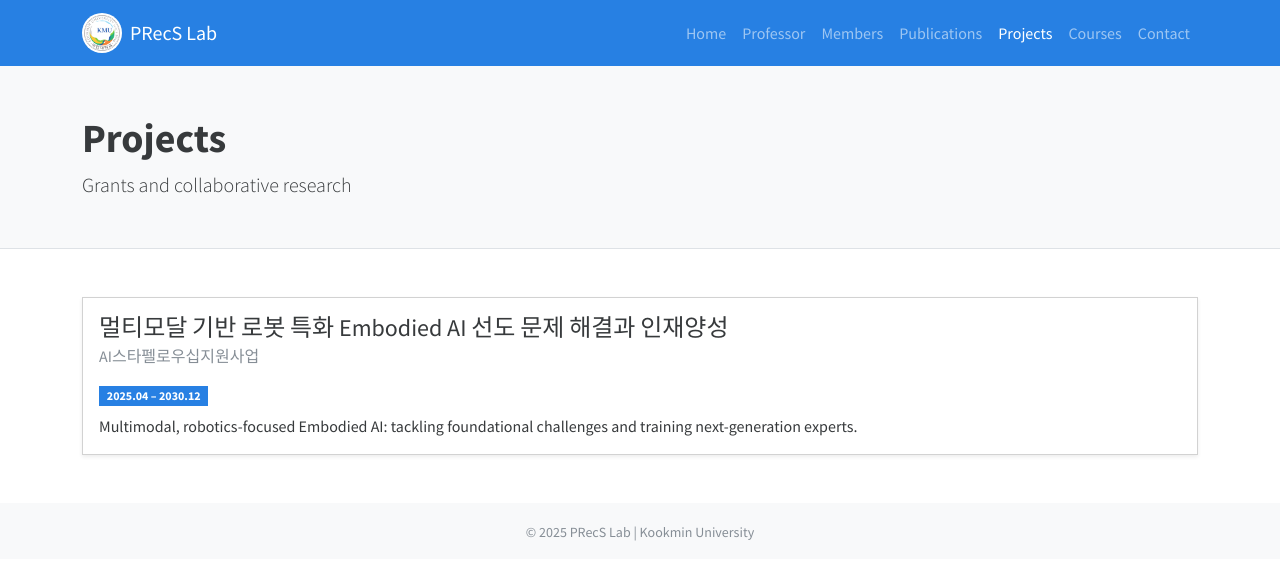
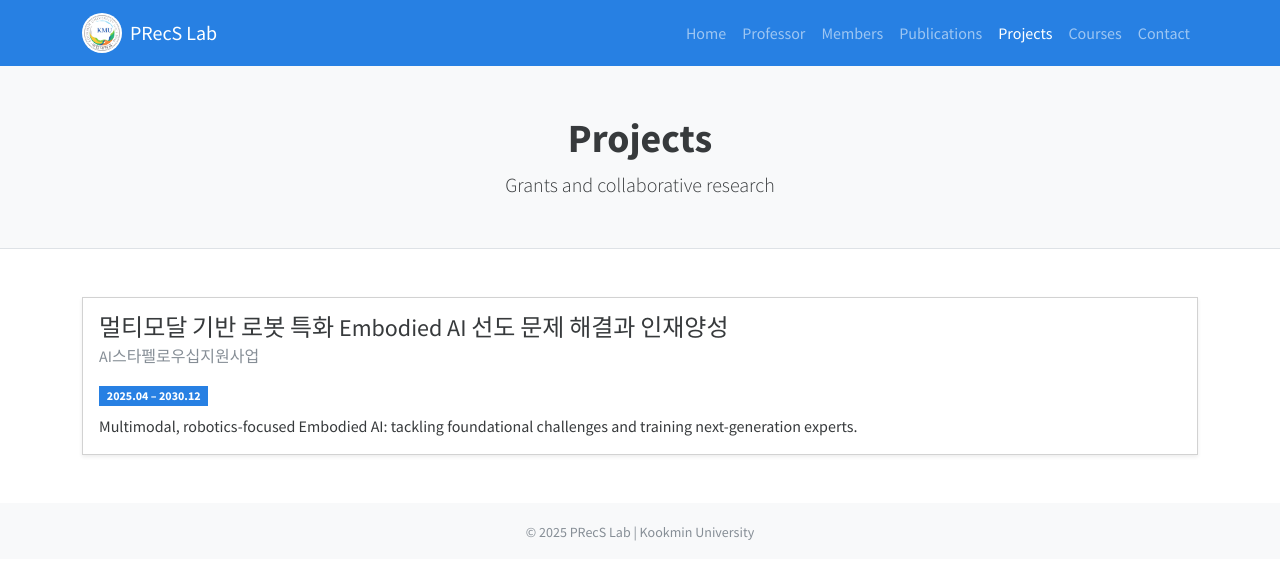
Before and after one commit to hongkyun-bae/hongkyun-bae.github.io, a Jekyll site: the page precs/projects.html, which Jekyll copies as it is, in a window 1280 px wide. Shown: the top 580 px of the page. Built offline with Jekyll 4.4.1, drawn with Linux system fonts in a browser that asks for light colours; nearby versions of some CDN libraries.

Commit message:
Update projects.html

```diff
--- a/precs/projects.html
+++ b/precs/projects.html
@@ -33,7 +33,7 @@
   </div>
 </nav>
 
-<header class="bg-light py-5 border-bottom">
+<header class="bg-light text-center py-5 border-bottom">
   <div class="container">
     <h1 class="fw-bold">Projects</h1>
     <p class="lead mb-0">Grants and collaborative research</p>
```
